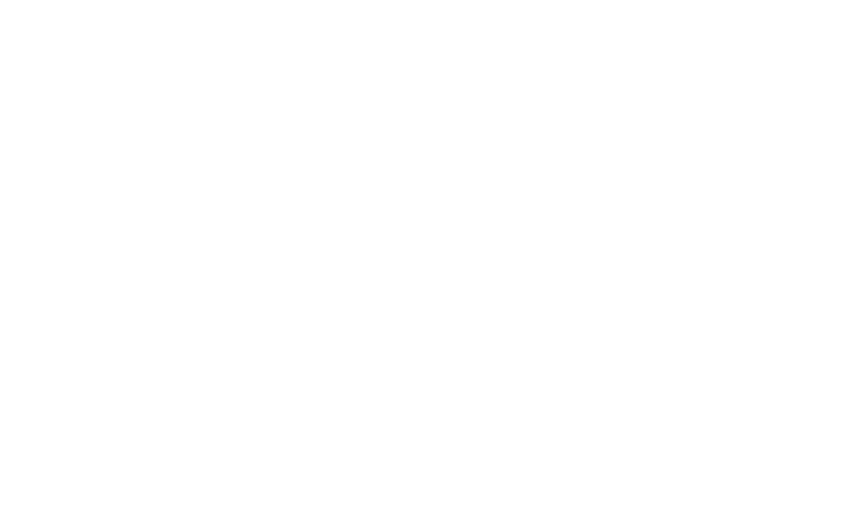
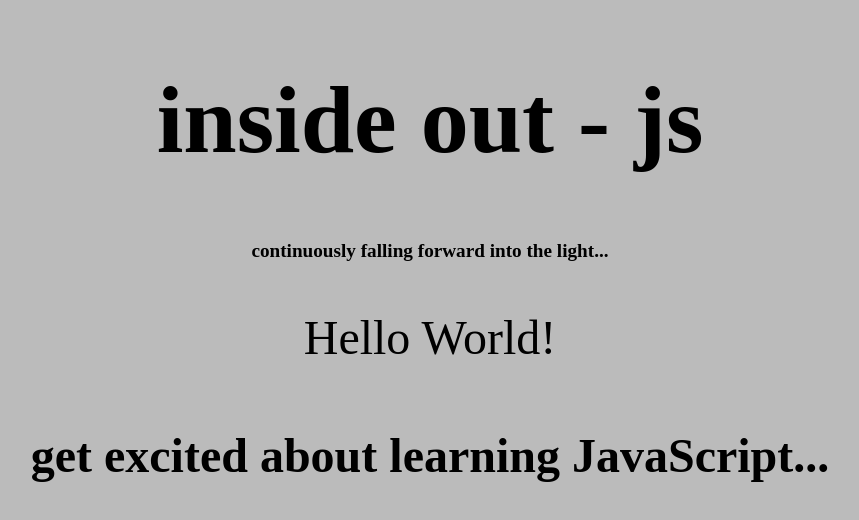
Before and after one commit to PRG-160-SS/4xx, a plain HTML site: page index.html in a window 1280 px wide. Shown: the whole page, without its empty margins (210-1069 px from the left). Drawn offline with nearby package versions, Linux system fonts and the light colour scheme.

Commit message:
added app.js - script for header, main, and footer elements and their content. added abumates css and animations to elements

```diff
--- /dev/null
+++ b/assets/js/app.js
@@ -0,0 +1,47 @@
+// JavaScript Document
+'use strict';
+
+var applicationTitle = 'inside out - js';
+
+var applicationTagLine = 'continuously falling forward into the light...';
+
+window.addEventListener('load', initializeApplication);
+
+function initializeApplication() {
+
+    document.title = applicationTitle;
+
+    document.body.style.backgroundColor = '#BBB';
+    document.body.style.textAlign = 'center';
+    document.body.style.fontSize = '3em';
+
+    var elWrapper = document.createElement('div');
+    elWrapper.id = 'applicationWrapper';
+    document.body.appendChild(elWrapper);
+
+    var elHeader = document.createElement('header');
+    elWrapper.appendChild(elHeader);
+
+    var elHeaderTitle = document.createElement('h1');
+    elHeaderTitle.innerHTML = applicationTitle;
+    elHeader.appendChild(elHeaderTitle);
+
+    var elHeaderTagLine = document.createElement('h2');
+    elHeaderTagLine.textContent = applicationTagLine;
+    elHeaderTagLine.style.fontSize = '.4em';
+    elHeader.appendChild(elHeaderTagLine);
+
+    var elMain = document.createElement('main');
+    elMain.innerHTML = '<p>Hello World!</p>';
+    elWrapper.appendChild(elMain);
+
+    var elFooter = document.createElement('footer');
+    elFooter.innerHTML = '<h4>get excited about learning JavaScript...</h4>';
+    elWrapper.appendChild(elFooter);
+
+    elHeaderTitle.className = 'animated bounceInDown';
+    elHeaderTagLine.className = 'animated bounceInLeft';
+    elMain.className = 'animated zoomIn';
+    elFooter.className = 'animated bounceInRight';
+
+}
--- a/index.html
+++ b/index.html
@@ -10,5 +10,8 @@
 <!-- in step-400.0 we will be injecting elements inside of the body, element -->
 <body>
 
+          <!-- all code will be completed inside the app.js file -->
+          <script src="assets/js/app.js"></script>
+
 </body>
 </html>
```
Lines whose indentation alone changed are shown as unchanged.
